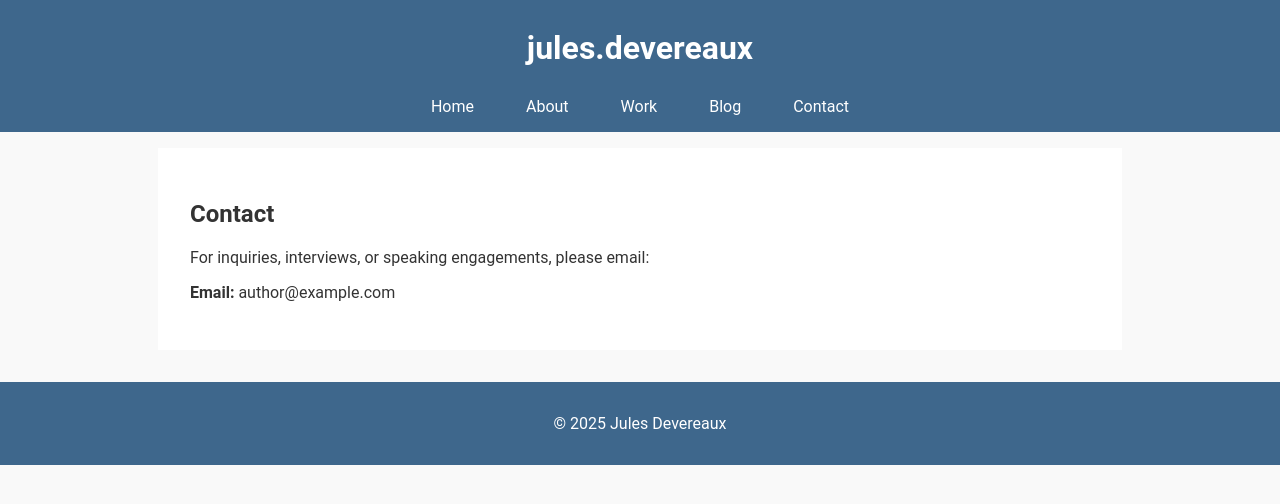
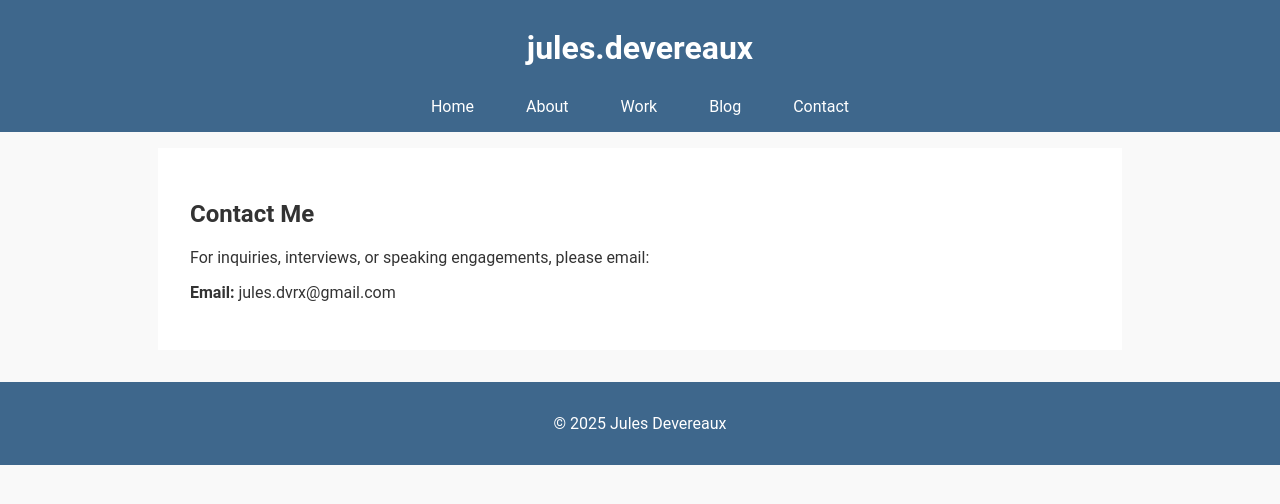
Before and after one commit to julesdevereaux/julesdevereaux.github.io, a Jekyll site: the page built from contact.html, in a window 1280 px wide. Shown: the top 504 px of the page. Built offline with Jekyll 4.4.1, drawn with Linux system fonts in a browser that asks for light colours.

Commit message:
Update contact.html

```diff
--- a/contact.html
+++ b/contact.html
@@ -3,6 +3,6 @@ layout: default
 title: Contact
 ---
 
-<h2>Contact</h2>
+<h2>Contact Me</h2>
 <p>For inquiries, interviews, or speaking engagements, please email:</p>
-<p><strong>Email:</strong> author@example.com</p>
+<p><strong>Email:</strong> jules.dvrx@gmail.com</p>
```
